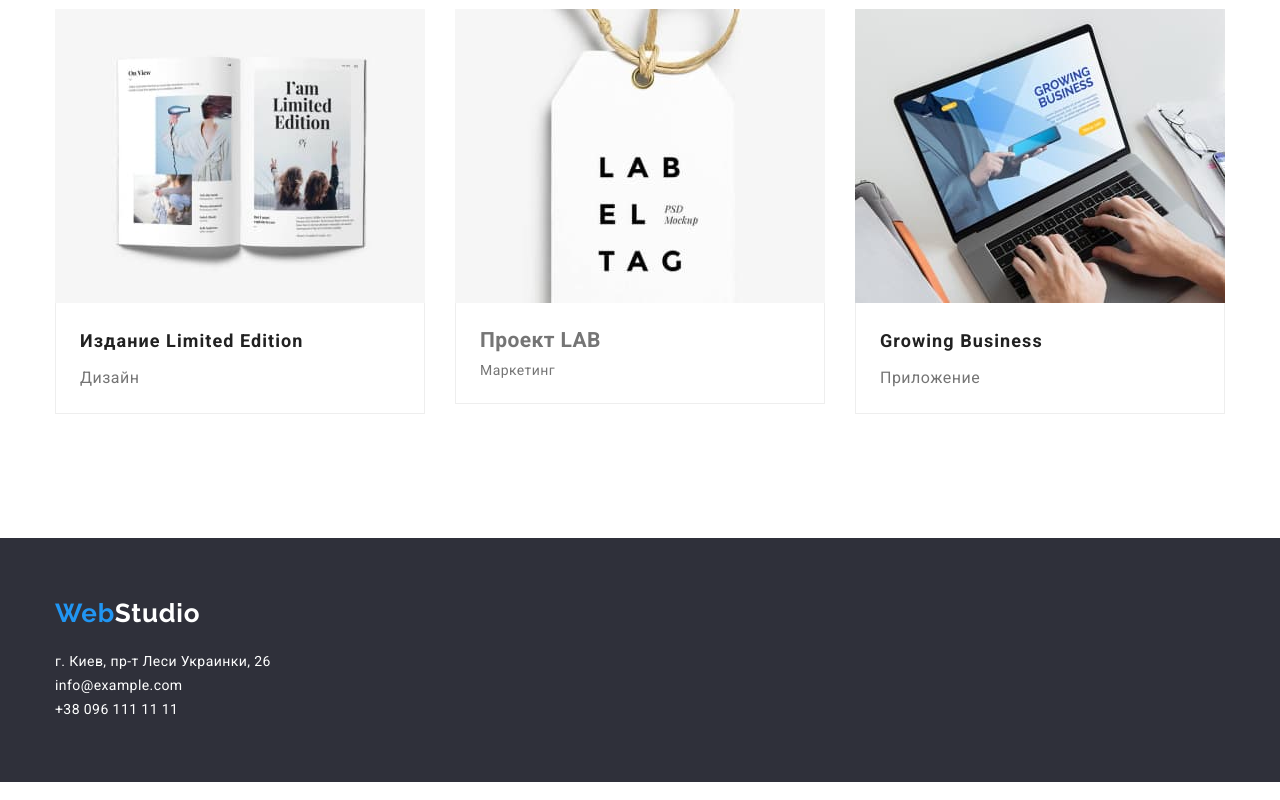
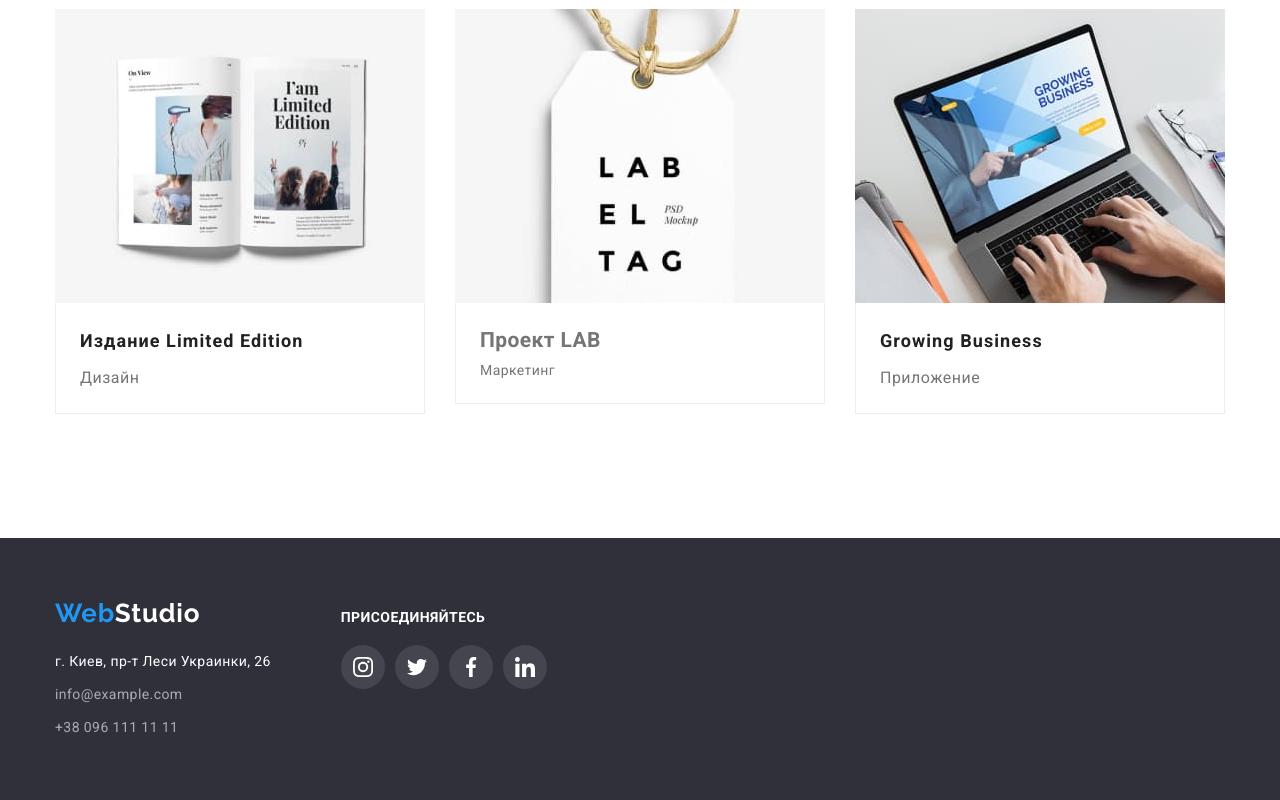
Before and after one commit to MidwayGTR/goit-markup-hw-04, a plain HTML site: page portfolio.html in a window 1280 px wide. Shown: the part 1134-1934 px from the top of the page. Drawn offline with nearby package versions, Linux system fonts and the light colour scheme.

Commit message:
home work #4 completed

```diff
--- a/portfolio.html
+++ b/portfolio.html
@@ -28,10 +28,10 @@
             <nav class="navigation">
                 <ul class="list nav-list">
                     <li class="nav-item">
-                        <a class="link navigation-link " href="./index.html">Студия</a>
+                        <a class="link navigation-link current" href="./index.html">Студия</a>
                     </li>
                     <li class="nav-item">
-                        <a class="link navigation-link current" href="./portfolio.html">Портфолио</a>
+                        <a class="link navigation-link" href="./portfolio.html">Портфолио</a>
                     </li>
                     <li class="nav-item">
                         <a href="" class="link navigation-link">Контакты</a>
@@ -39,11 +39,20 @@
                 </ul>
             </nav>
             <ul class="list contact-list">
+
                 <li class="contact-item">
-                    <a class="link contact-tel" href="tel:+380961111111">+38 096 111 11 11</a>
+                    <a class="link contact-link" href="mailto:info@devstudio.com"> <svg class="header-icon" width="16"
+                            height="12">
+                            <use href="./images/sprite.svg#mail"></use>
+                        </svg> info@devstudio.com</a>
                 </li>
                 <li class="contact-item">
-                    <a class="link contact-mail" href="mailto:info@devstudio.com">info@devstudio.com</a>
+                    <a class="link contact-link" href="tel:+380961111111"> <svg class="header-icon" width="10"
+                            height="16">
+                            <use href="./images/sprite.svg#smartphone"></use>
+                        </svg>
+                        +38 096 111 11 11
+                    </a>
                 </li>
             </ul>
         </div>
@@ -142,19 +151,62 @@
 
     </main>
     <footer class="footer-section">
-        <div class="conteiner">
-            <a class="logo" href="./index.html" lang="en">Web<span class="footer-logo">Studio</span></a>
-            <address class="foot-address">
+        <div class="conteiner footer">
+            <div class="address-block">
+                <a class="logo" href="./index.html" lang="en">Web<span class="footer-logo">Studio</span></a>
                 <div class="contact">
-                    <ul class="list footer-list">
-                        <li><a class="link footer-link" href="https://bit.ly/3pXMvUd" target="_blank"
-                                rel="noopener noreferrer">
-                                г. Киев, пр-т Леси Украинки, 26</a></li>
-                        <li><a class="link foot-mail" href="mailto:info@devstudio.com">info@example.com</a></li>
-                        <li><a class="link foot-tel" href="tel:+380961111111">+38 096 111 11 11</a></li>
-                    </ul>
+                    <address class="foot-address">
+                        <ul class="footer-list list">
+                            <li><a class="link footer-link" href="https://bit.ly/3pXMvUd" target="_blank"
+                                    rel="noopener noreferrer">
+                                    г. Киев, пр-т Леси Украинки, 26</a></li>
+                            <li><a class="foot-contacts link" href="mailto:info@devstudio.com">info@example.com</a></li>
+                            <li><a class="foot-contacts link" href="tel:+380961111111">+38 096 111 11 11</a></li>
+                        </ul>
+                    </address>
                 </div>
-            </address>
+            </div>
+
+            <div class="social-block">
+                <h3 class="social-subtitle">присоединяйтесь</h3>
+                <ul class="list social-list">
+                    <li class="social-item">
+                        <a class="social-link link" href="" target="_blank" rel="noopener noreferrer"
+                            aria-label="іконка instagram">
+                            <svg class="footer-icon" width="20" height="20">
+                                <use href="./images/sprite.svg#instagram"></use>
+                            </svg>
+                        </a>
+                    </li>
+                    <li class="social-item">
+                        <a class="social-link link" href="" target="_blank" rel="noopener noreferrer"
+                            aria-label="іконка twitter">
+                            <svg class="footer-icon" width="20" height="20">
+                                <use href="./images/sprite.svg#twitter"></use>
+                            </svg>
+                        </a>
+                    </li>
+                    <li class="social-item">
+                        <a class="social-link link" href="" target="_blank" rel="noopener noreferrer"
+                            aria-label="іконка facebook">
+                            <svg class="footer-icon" width="20" height="20">
+                                <use href="./images/sprite.svg#facebook"></use>
+                            </svg>
+                        </a>
+                    </li>
+                    <li class="social-item">
+                        <a class="social-link link" href="" target="_blank" rel="noopener noreferrer"
+                            aria-label="іконка linkedin">
+                            <svg class="footer-icon" width="20" height="20">
+                                <use href="./images/sprite.svg#linkedin"></use>
+                            </svg>
+                        </a>
+                    </li>
+                </ul>
+                </ul>
+
+            </div>
+
         </div>
     </footer>
 </body>
```
